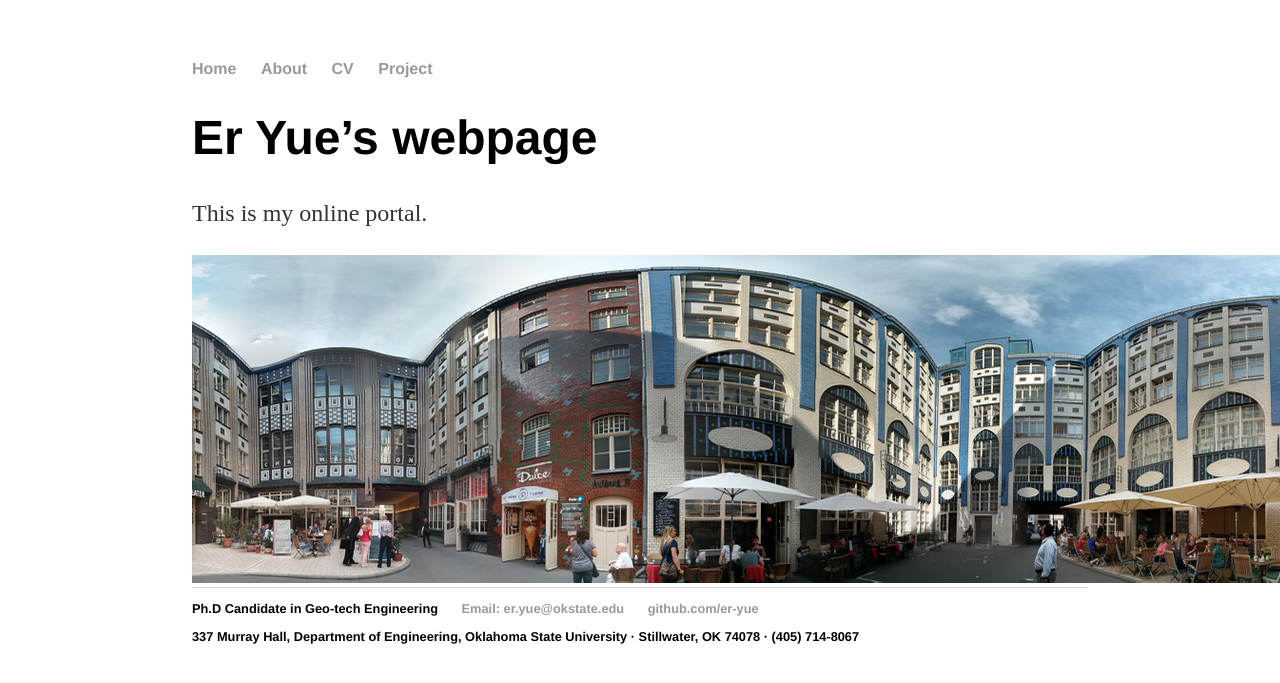
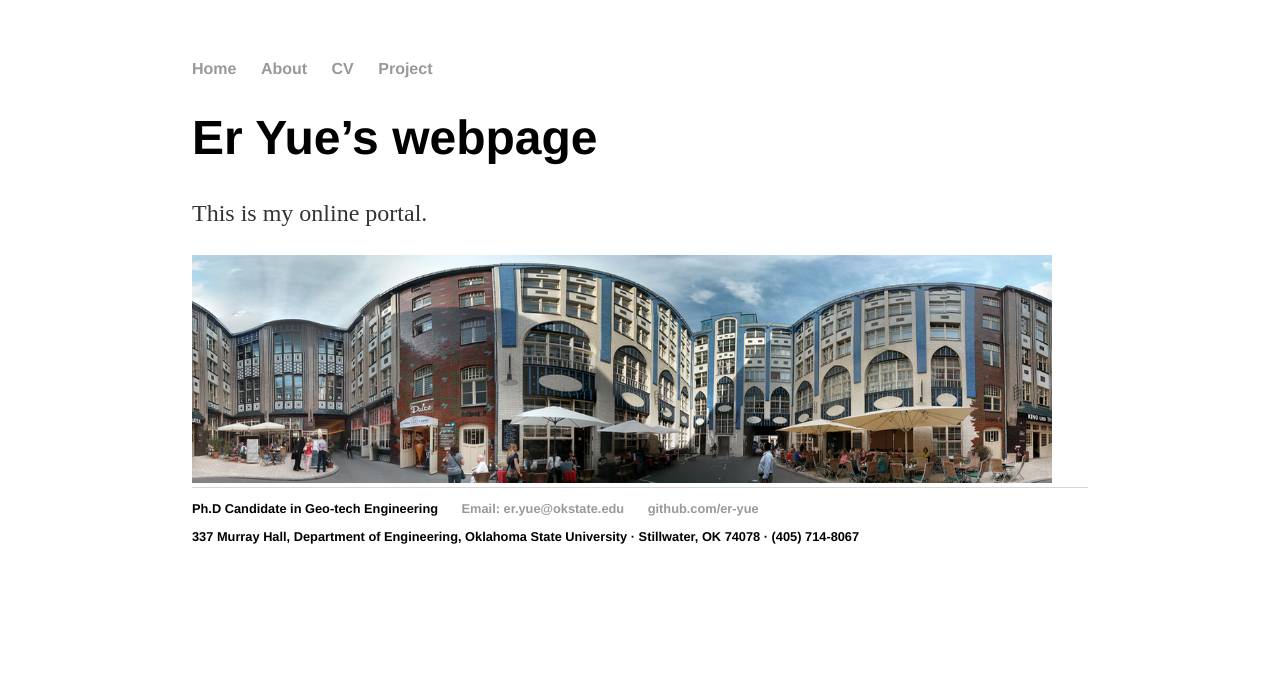
Before and after one commit to Er-yue/er-yue.github.io, a Jekyll site: the page built from index.html, in a window 1280 px wide. Shown: the top 683 px of the page. Built offline with Jekyll 4.4.1, drawn with Linux system fonts in a browser that asks for light colours.

Commit message:
Revert "c"
This reverts commit afa61254e1e07f8361e99e44d27372f53155a7c6.

```diff
--- a/index.html
+++ b/index.html
@@ -7,4 +7,4 @@ title: Er Yue, Ph.D Candidate in Geo-tech Engineering
 	<p>This is my online portal. </p>
 </div>
 <!-- <em>A Touch of Evil</em> Don't trust me. <a href="/about">Read more about my life...</a>-->
-<img src=compactcity.png alt=“compact city in Berlin, Germany” >
+<img src=compactcity.png alt=“compact city in Berlin, Germany” style="width:860px;height:228px;">
```
